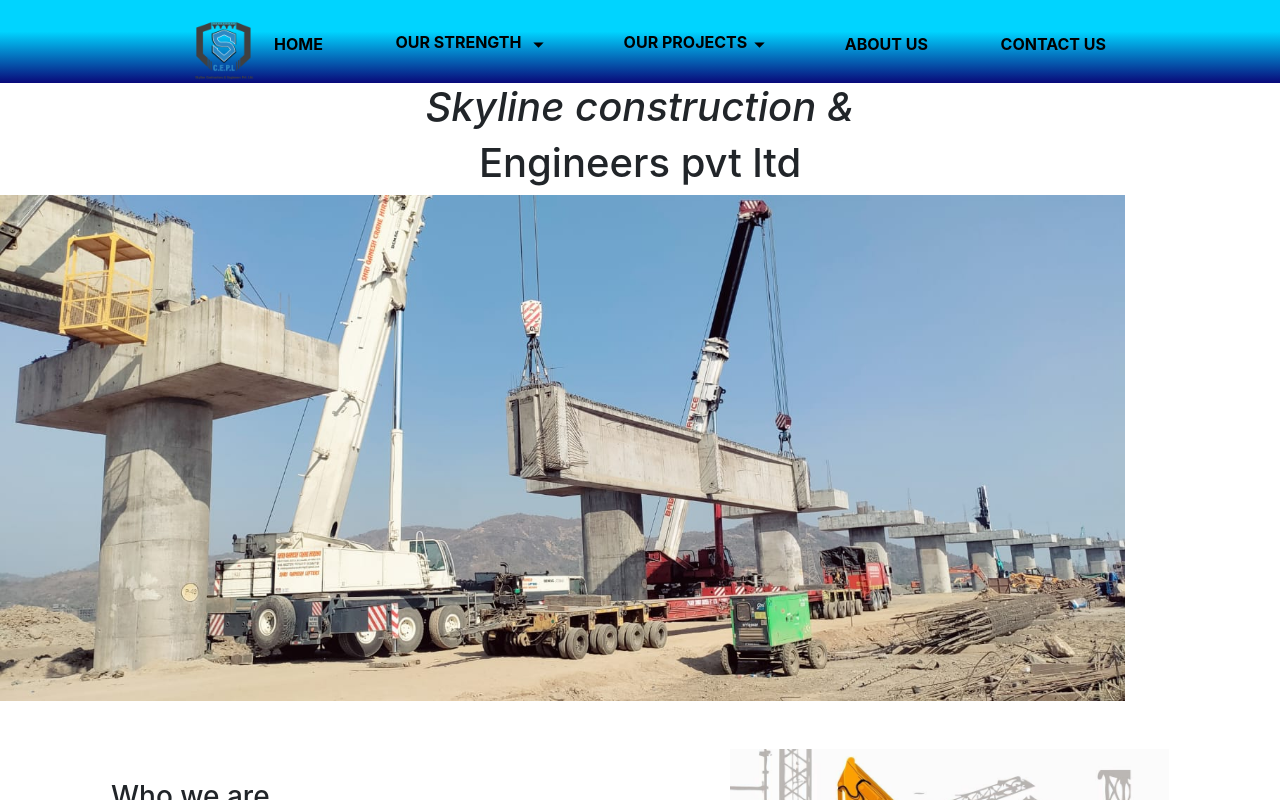
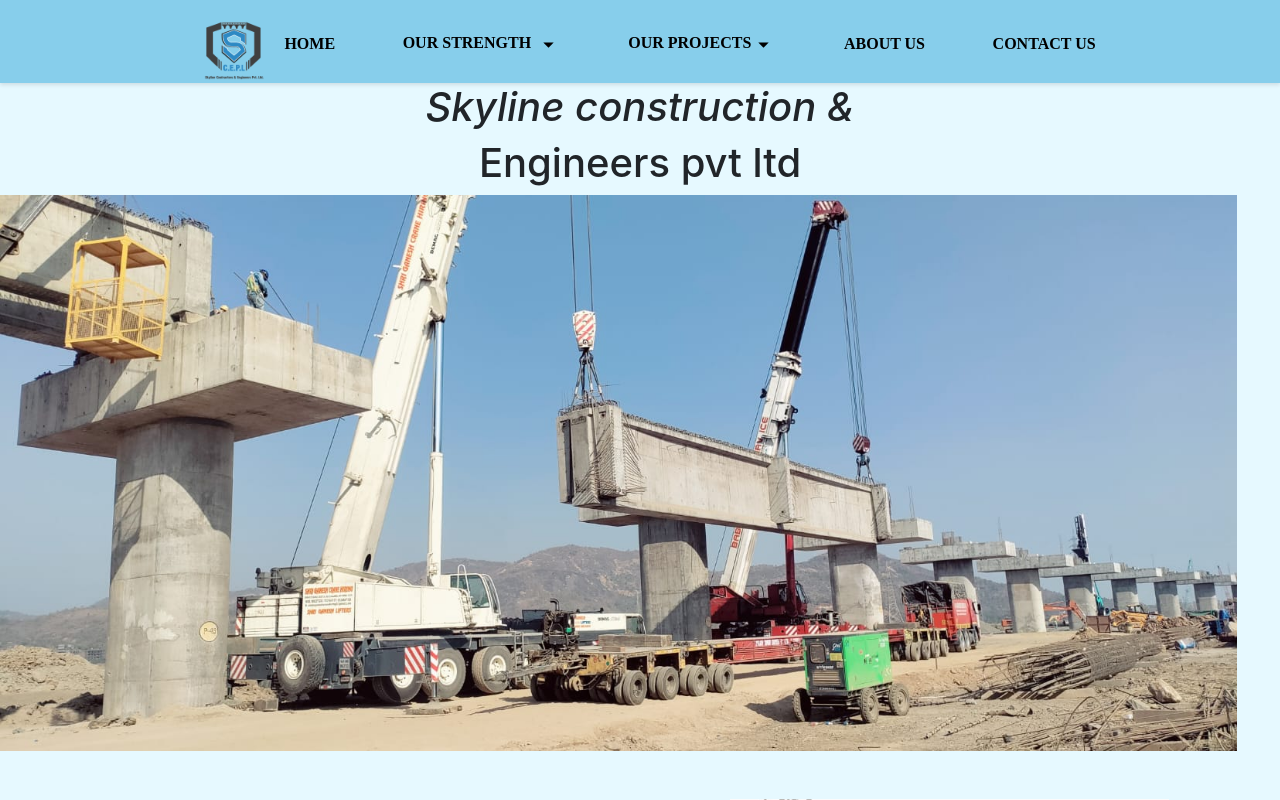
Before and after one commit to Zohebzak/skyline-construction, a React (Create React App) app: page /about in a window 1280 px wide. Shown: the top 800 px of the page. Built offline with nearby package versions, Linux system fonts and the light colour scheme.

Commit message:
fixwd: about text from right to end

```diff
--- a/src/App.css
+++ b/src/App.css
@@ -1,3 +1,6 @@
 html{
     scroll-behavior: smooth;
 }
+body{
+    background-color:#e6f9ff
+}
--- a/src/components/Navbar/Navbar.js
+++ b/src/components/Navbar/Navbar.js
@@ -5,7 +5,7 @@ import { Link } from 'react-router-dom'
 
 function Navbar() {
   return (
-    <div>
+    <div className={style.navBarDiv}>
       {/* <header style={{ textAlign: 'center' }}>SKYLINE CONSCTRUCTIONS AND ENGENEERS PVT LTD</header> */}
       <div className={style.mainDiv}>
         <div className={style.skylineLogo}>
--- a/src/components/Navbar/Navbar.module.scss
+++ b/src/components/Navbar/Navbar.module.scss
@@ -1,11 +1,24 @@
+.navBarDiv{
+    background-color: SkyBlue;
+    position: -webkit-sticky;
+    position: sticky;
+    top: -5px;
+    z-index: 2;
+    height: 5.2rem;
+    min-height: 70px;
+    width: calc(100% - 0rem);
+    // background-color: #fff;
+    padding: 0 1rem;
+    box-shadow: 0 0.125rem 0.25rem 0 rgb(0 0 0 / 11%);
+}
 .mainDiv {
     display: flex;
     justify-content: center;
-    //  background-image: linear-gradient(#C04848, #480048);
+    background-color:SkyBlue;
+    height: 5.2rem;
 
-    background: rgb(2, 0, 36);
-    background: linear-gradient(0deg, rgba(2, 0, 36, 1) 0%, rgba(9, 9, 121, 1) 0%, rgba(0, 212, 255, 1) 62%);
-    height: 5.2rem;
+
+
 
     .navUL {
         list-style: none;
@@ -17,7 +30,7 @@
 
         li:nth-child(3) div {
             position: absolute;
-            background-color: #a02a2a;
+            background-color: black;
             width: 205px;
             display: none;
 
@@ -58,11 +71,12 @@
             width: 0;
             height: 2px;
             transition: 0.3s ease;
+            font-family: Times New Roman;
 
         }
 
         li a:hover {
-            border-bottom: 3px solid rgb(216, 0, 0);
+            border-bottom: 2px solid black;
             color: rgb(61, 57, 57);
 
         }
--- a/src/components/footer/Footer.js
+++ b/src/components/footer/Footer.js
@@ -8,7 +8,7 @@ function Footer() {
       <div className='maindiv'>
         <div className='im-section'>
           <img src={img} alt='!' />
-          <h4>Skyline Construction PVT LTD</h4>
+          <h4>Skyline Construction Pvt Ltd</h4>
         </div>
         <div className='list-item'>
           <ul className='list'>
@@ -21,15 +21,12 @@ function Footer() {
       </div>
       <div className='footer-div'>
         <div className='text-footer'>
-          <p>@2023 BlueAxis IT Services.</p>
-          <p>Create By : Mubashir Khan</p>
+          <p>copyrights &#169; Skyline Constructions & Engineers(P)Ltd</p>
         </div>
         <div>
-          <ul className='foterlist'>
-            <li>COPYRIGHT & TERMS</li>
-            <li>PRIVACY POLICY</li>
-            <li>SITEMAP</li>
-          </ul>
+          <div className='foterlist'>
+          <p>@2023 BlueAxis IT Services.</p>
+          </div>
         </div>
       </div>
     </>
--- a/src/components/footer/Footer.scss
+++ b/src/components/footer/Footer.scss
@@ -3,8 +3,9 @@
   justify-content: space-around;
   align-items: center;
   border: 1px solid black;
-  background: linear-gradient(0deg, rgba(2, 0, 36, 1) 0%, rgba(9, 9, 121, 1) 0%, rgba(0, 212, 255, 1) 62%);
+ background-color: SkyBlue;
   border: none;
+  font-family: Times New Roman;
 }
 
 .im-section {
@@ -38,13 +39,16 @@
 
 .footer-div {
   display: flex;
-  justify-content: space-around;
+  justify-content: space-between;
   align-items: center;
   border: 1px solid black;
   height: 50px;
   border: none;
   background-color: rgba(2, 0, 36, 1);
   color: #ffe3a3;
+  padding: 1rem;
+  font-family: Times New Roman;
+
 }
 
 .text-footer {
@@ -57,6 +61,12 @@
 .text-footer p{
     margin-right: 1rem;
     margin-bottom: 0px;
+    font-size: medium;
+
+}
+.foterlist p{
+  font-size: medium;
+  margin: 0;
 }
 
 .foterlist {
@@ -65,11 +75,14 @@
   justify-content: space-between;
   align-items: center;
 }
-.foterlist li{
-    margin-right: 20px;
-}
+// .foterlist li{
+//     margin-right: 20px;
+// }
 
 .foterlist li:hover{
     cursor: pointer;
     border-bottom: 1px solid #ffe3a3;
 }
+.list-item{
+  font-weight: bold;
+}
--- a/src/components/root/Root.js
+++ b/src/components/root/Root.js
@@ -1,5 +1,6 @@
 import React from 'react'
 import { Outlet } from 'react-router-dom'
+import Footer from '../footer/Footer'
 import Navbar from '../Navbar/Navbar'
 
 function Root() {
@@ -7,6 +8,8 @@ function Root() {
     <>
       <Navbar />
       <Outlet/>
+      <Footer/>
+
 
     </>
   )
--- a/src/pages/about/About.js
+++ b/src/pages/about/About.js
@@ -15,8 +15,8 @@ function About() {
       <div className={style.mainAbout1}>
         <div className={style.mainAbout2}>
           <div className={style.heading}>
-            <h1 class="animate__animated animate__slideInLeft"><i>Skyline construction &</i></h1>
-            <h1 class="animate__animated animate__slideInRight"><i></i>Engineers pvt ltd</h1>
+            <h1 className={style.textFromRight}><i>Skyline construction &</i></h1>
+            <h1 className={style.textFromRight}><i></i>Engineers pvt ltd</h1>
           </div>
           <img src={imgAbout} />
         </div>
--- a/src/pages/about/About.module.scss
+++ b/src/pages/about/About.module.scss
@@ -4,7 +4,7 @@
 }
 //aboutUs & aside image css
 .mainAbout2 img {
-    width: 70.3rem;
+    width: 77.3rem;
 }
 
 .mainAbout3 {
@@ -84,3 +84,27 @@
     color: white;
     font-weight: bolder;
 }
+.textFromRight{
+    animation: rightText 1s ease-in ;
+}
+.textFromLeft{
+    animation: leftText .7s ease-in ;
+}
+@keyframes rightText {
+    0%{
+        transform: skewX(13deg) translateX(-500px);
+    }
+    100%{
+        transform: skew(0deg);
+    }
+
+}
+@keyframes leftText {
+    0%{
+        transform: skewY(13deg) translateY(500px);
+    }
+    100%{
+        transform: skew(0deg);
+    }
+
+}
--- a/src/pages/contact us/ContactUs.js
+++ b/src/pages/contact us/ContactUs.js
@@ -12,11 +12,26 @@ function ContactUs() {
                     <div className={style.mainAddress}>
                         <h3><i>Skyline Construction & Engineers Pvt Ltd</i></h3>
                         <p>  <i class="fa fa-map-marker" style={{ color: 'red', height: '10px' }}>
-                           </i> Amin Colony, Amim Colony, Parbhani, Maharashtra 431401</p>
+                        </i> Amin Colony, Amim Colony, Parbhani, Maharashtra 431401</p>
                         <p><i class="fa fa-mobile-phone" style={{ color: 'red', height: '10px' }}></i>+910000000000</p>
                         <p><i class="fa fa-envelope-o" style={{ color: 'red', height: '10px' }}></i>sample@gmail.com</p>
                     </div>
+                    <div className={style.form}>
+                        <form>
+                            <div className={style.inputField}>
+                                <input type={'tex'} placeholder={'Your name'} />
+                                <input type={'email'} placeholder={'Email address'} />
+                            </div>
+                            <div className={style.inputField}>
+                                <input type={'number'} placeholder={'Your Number'} />
+                                <input type={'tex'} placeholder={'Subject'} />
+                            </div>
 
+                            <textarea cols={40} rows={5} /><br/>
+                            <button>submit</button>
+                        </form>
+
+                    </div>
                 </div>
 
             </div>
--- a/src/pages/home/Home.js
+++ b/src/pages/home/Home.js
@@ -15,7 +15,6 @@ function Home() {
       <SlideShow slides={slides}/>
       {/* <img src={require('./images/image1.jpeg')}/>x */}
       {/* <Info/> */}
-      <Footer/>
 
     </>
   )
--- a/src/pages/home/slideshow/SlideShow.js
+++ b/src/pages/home/slideshow/SlideShow.js
@@ -98,7 +98,7 @@ useEffect(() => {
                 </section>
             </main>
             <Info/>
-            <Cards/>
+            {/* <Cards/> */}
 
         </>
     )
```
